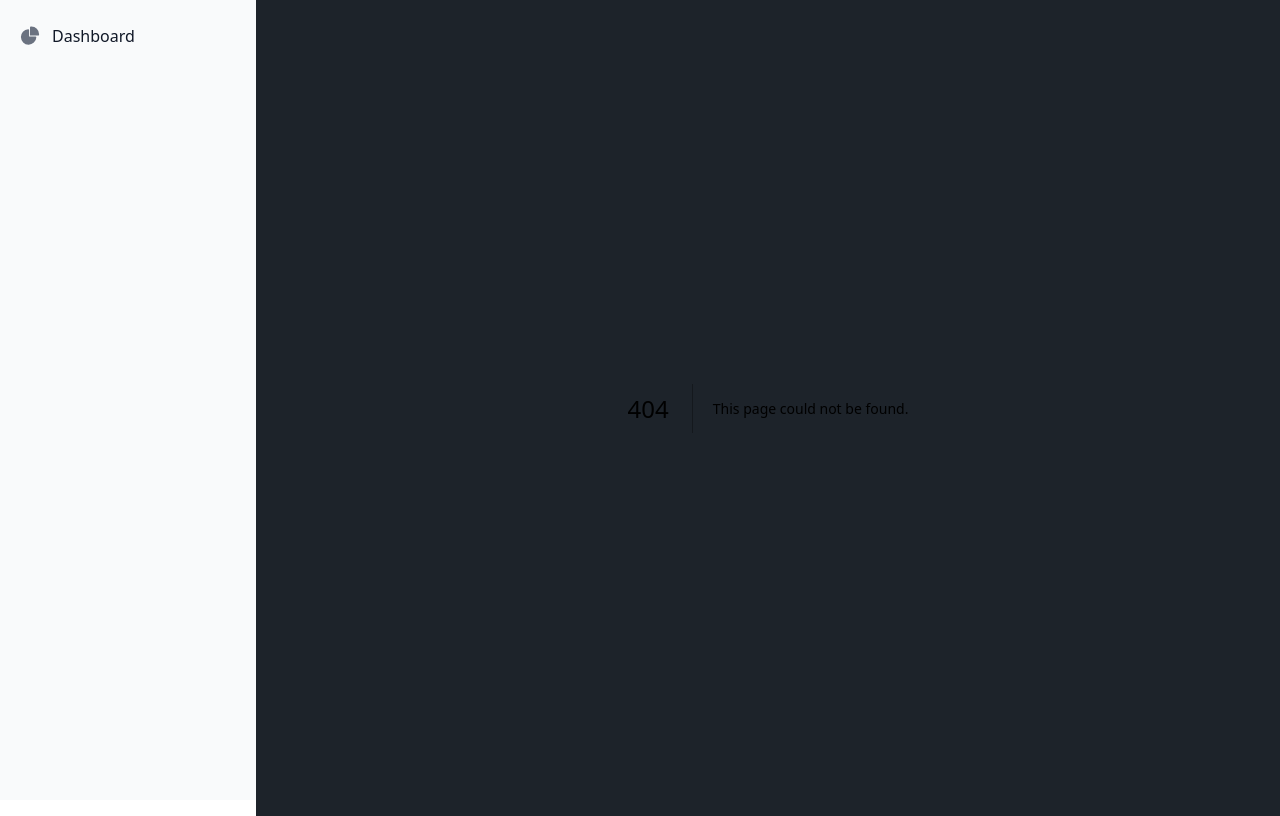
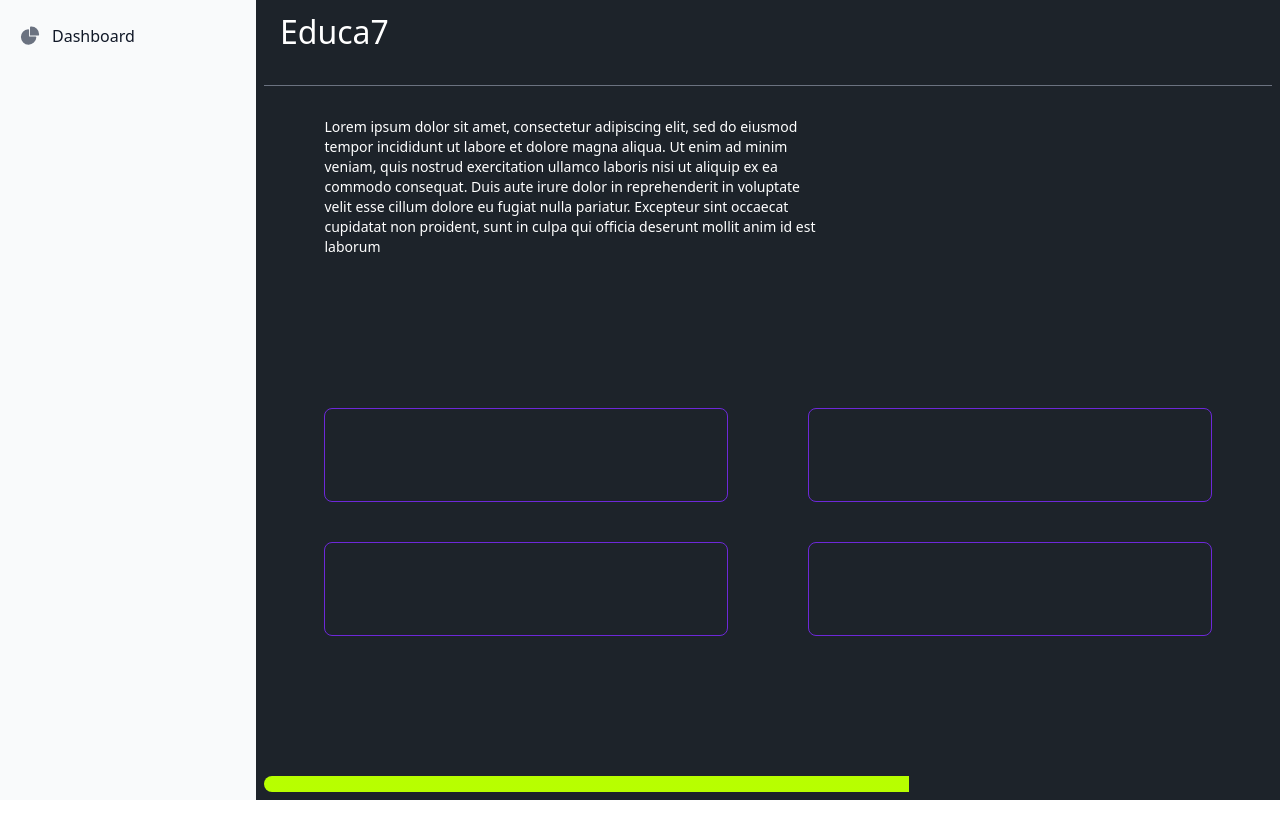
Before and after one commit to EducaSeven/educa-seven-client, a Next.js app: page /select_answer in a window 1280 px wide. Before the commit this address had no page. Built offline with nearby package versions, Linux system fonts and the light colour scheme.

Commit message:
Create select_answer.tsx

```diff
--- /dev/null
+++ b/pages/select_answer.tsx
@@ -0,0 +1,48 @@
+import React, { useState, useEffect } from 'react';
+
+const SelectAnswer: React.FC = () => {
+    const [progress, setProgress] = useState(100);
+
+    useEffect(() => {
+        const intervalDuration = 150;
+
+        const timer = setInterval(() => {
+            setProgress((prevProgress) => Math.max(prevProgress - 1, 0));
+        }, intervalDuration);
+
+        return () => clearInterval(timer);
+    }, []);
+
+    const calculateColor = () => {
+        const percent = Math.max(progress, 0);
+        const hue = ((percent / 100) * 120).toString(10);
+        return `hsl(${hue}, 100%, 50%)`;
+    };
+
+    const progressBarStyle = {
+        background: `linear-gradient(to right, ${calculateColor()} ${progress}%, transparent ${progress}%)`
+    };
+
+    return (
+        <div className="w-full h-full relative overflow-hidden">
+            <div className="flex w-full h-[10%] border-b border-gray-500">
+                <span className="px-4 text-[32px] text-white font-normal font-['Lexend Deca']">Educa7</span>
+            </div>
+            <div className="w-[50%] ml-[6%] mt-[3%] text-white text-sm font-normal font-['Lexend Deca']">Lorem ipsum dolor sit amet, consectetur adipiscing elit, sed do eiusmod tempor incididunt ut labore et dolore magna aliqua. Ut enim ad minim veniam, quis nostrud exercitation ullamco laboris nisi ut aliquip ex ea commodo consequat. Duis aute irure dolor in reprehenderit in voluptate velit esse cillum dolore eu fugiat nulla pariatur. Excepteur sint occaecat cupidatat non proident, sunt in culpa qui officia deserunt mollit anim id est laborum</div>
+            <div className="h-full flex items-end px-[6%] mt-[15%] ">
+                <div className="flex-col mr-20 h-full w-full  ">
+                    <div className="w-full h-[12%] mb-[10%] rounded-lg border border-violet-700"></div>
+                    <div className="w-full h-[12%] rounded-lg border border-violet-700"></div>
+                </div>
+                <div className="flex-col h-full w-full">
+                    <div className="w-full h-[12%] mb-[10%] rounded-lg border border-violet-700"></div>
+                    <div className="w-full h-[12%] rounded-lg border border-violet-700"></div>
+                </div>
+            </div>
+            <progress
+                className="progress w-full absolute bottom-0 h-4" style={progressBarStyle}></progress>
+        </div>
+    );
+};
+
+export default SelectAnswer;
```
